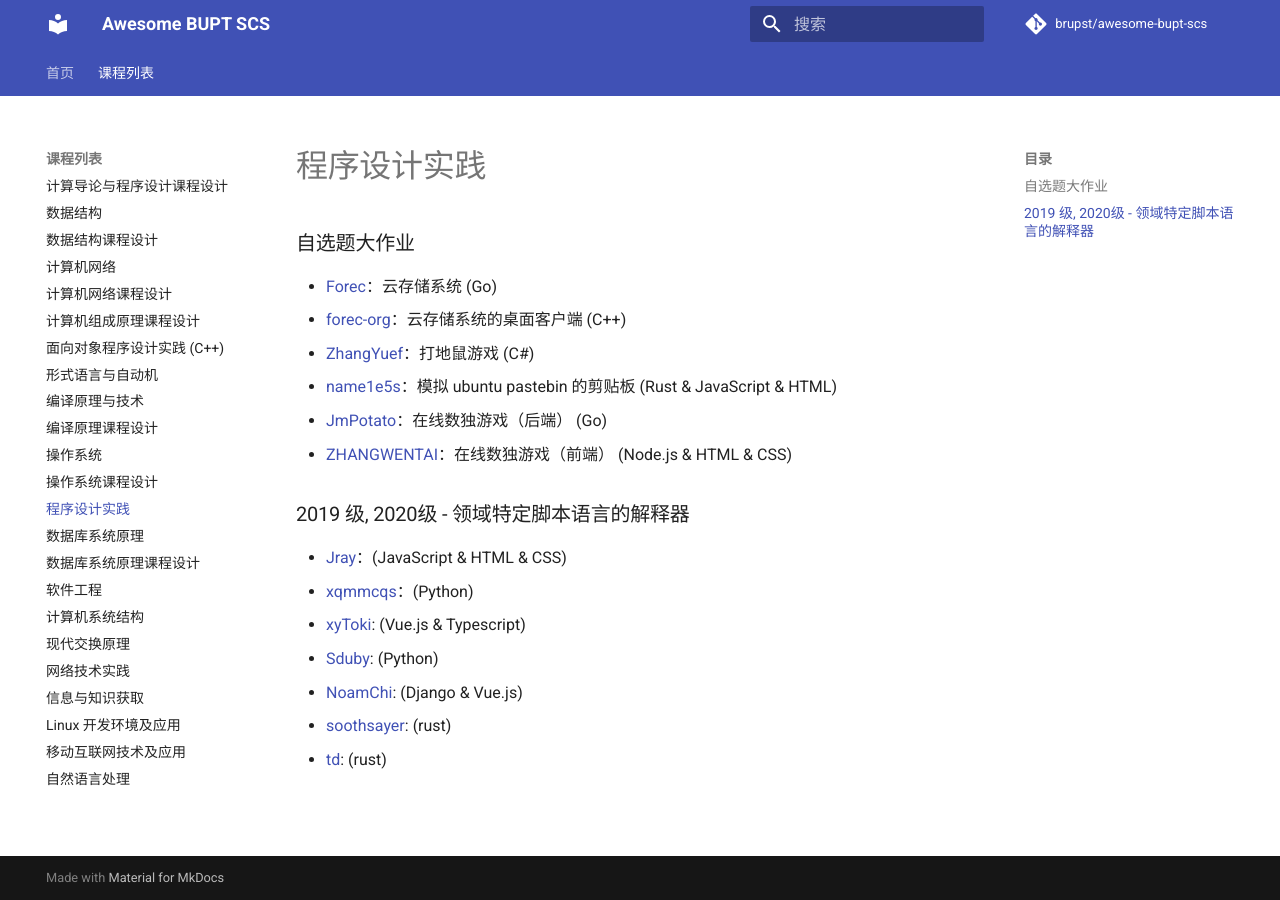
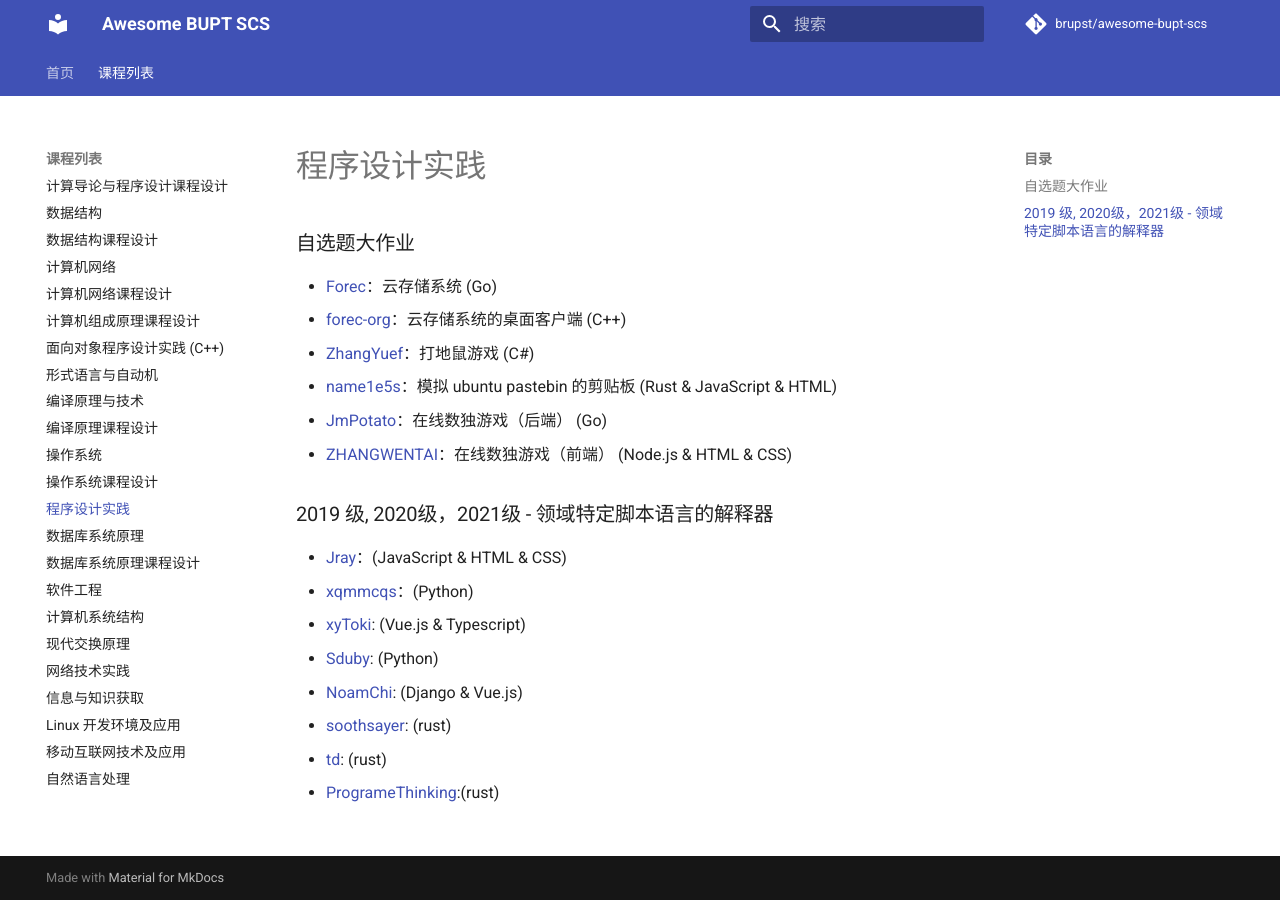
Before and after one commit to brupst/awesome-bupt-scs, an MkDocs documentation site: the page built from projects/Program-Practice.md, in a window 1280 px wide. Built offline with MkDocs 1.6.1 and Material for MkDocs 9.7.7, drawn with Linux system fonts in a browser that asks for light colours; comment, search, counter and statistics services are not loaded.

Commit message:
Update Program-Practice.md (#92)
更新21级程序设计实践

```diff
--- a/projects/Program-Practice.md
+++ b/projects/Program-Practice.md
@@ -10,7 +10,7 @@
 * [ZHANGWENTAI](https://github.com/ZHANGWENTAI/Sudoku-frontend)：在线数独游戏（前端） (Node.js & HTML & CSS)
 
 
-### 2019 级, 2020级 - 领域特定脚本语言的解释器
+### 2019 级, 2020级，2021级 - 领域特定脚本语言的解释器
 
 * [Jray](https://github.com/Jraaay/domain-specific-scripting-language-interpreter-js)：(JavaScript & HTML & CSS)
 * [xqmmcqs](https://github.com/xqmmcqs/robot-DSL)：(Python)
@@ -19,3 +19,4 @@
 * [NoamChi](https://github.com/PopChicken/lab.dsl-chatbot): (Django & Vue.js)
 * [soothsayer](https://github.com/Adam-Teng/robot-dsl): (rust)
 * [td](https://github.com/tangdouer1005/customer-service-robot): (rust)
+* [ProgrameThinking](https://github.com/ProgrameThinking/robot_dsl):(rust)
```
